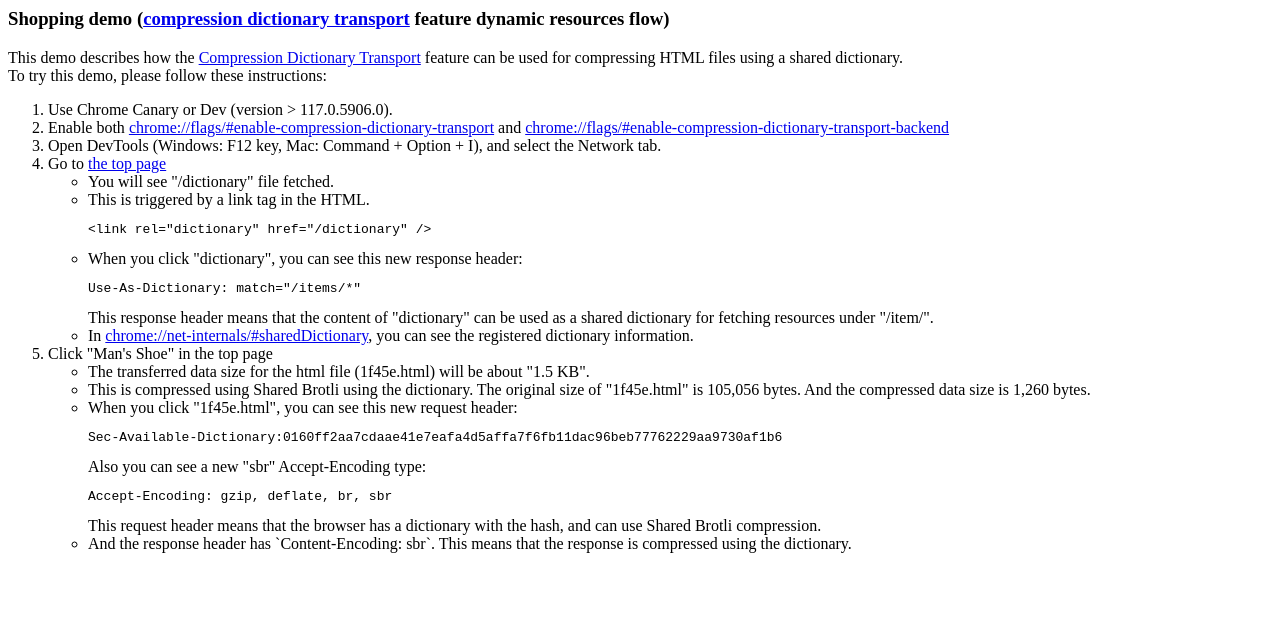
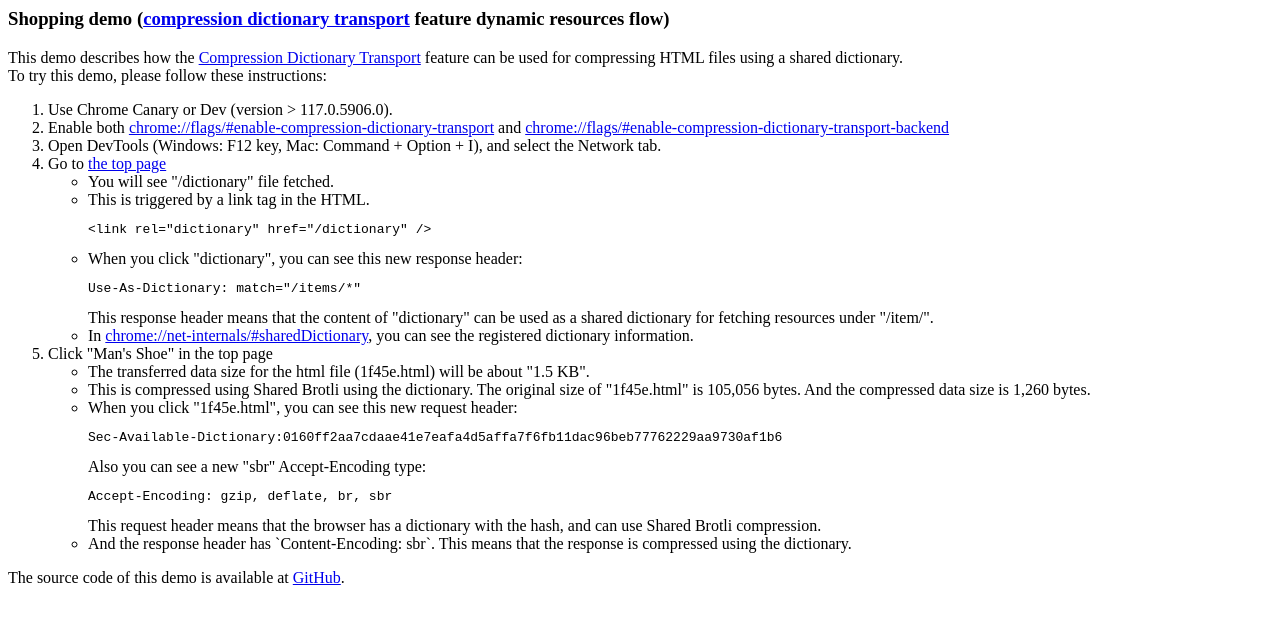
Before and after one commit to horo-t/compression-dictionary-transport-shop-demo, a website: page public/about.html in a window 1280 px wide. Drawn offline with Linux system fonts and the light colour scheme.

Commit message:
Add link to github

```diff
--- a/public/about.html
+++ b/public/about.html
@@ -67,4 +67,8 @@
     </li>
   </ol>
 </div>
+<div>
+  The source code of this demo is available at <a
+    href="https://github.com/horo-t/compression-dictionary-transport-shop-demo">GitHub</a>.
+</div>
 </html>
```
